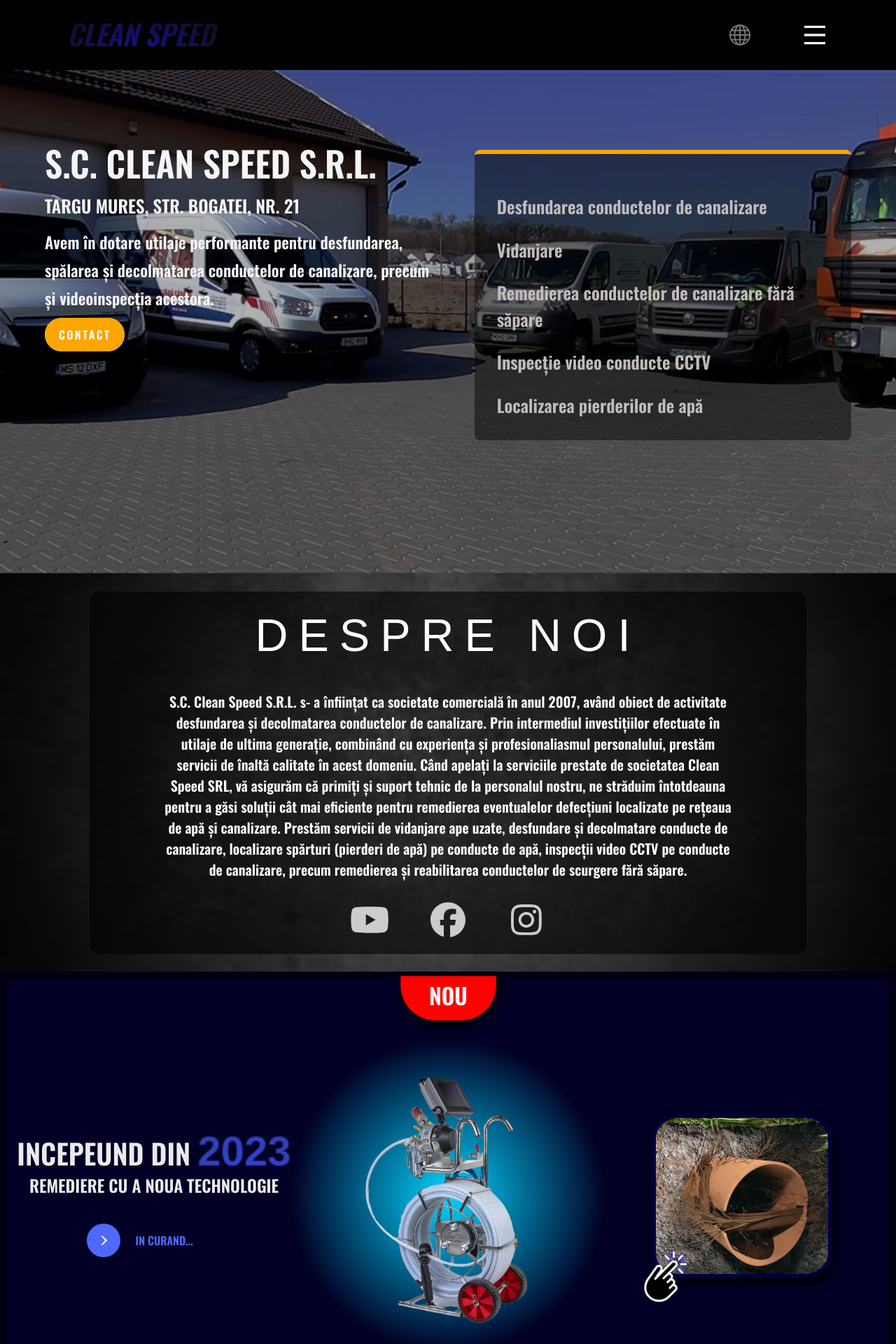
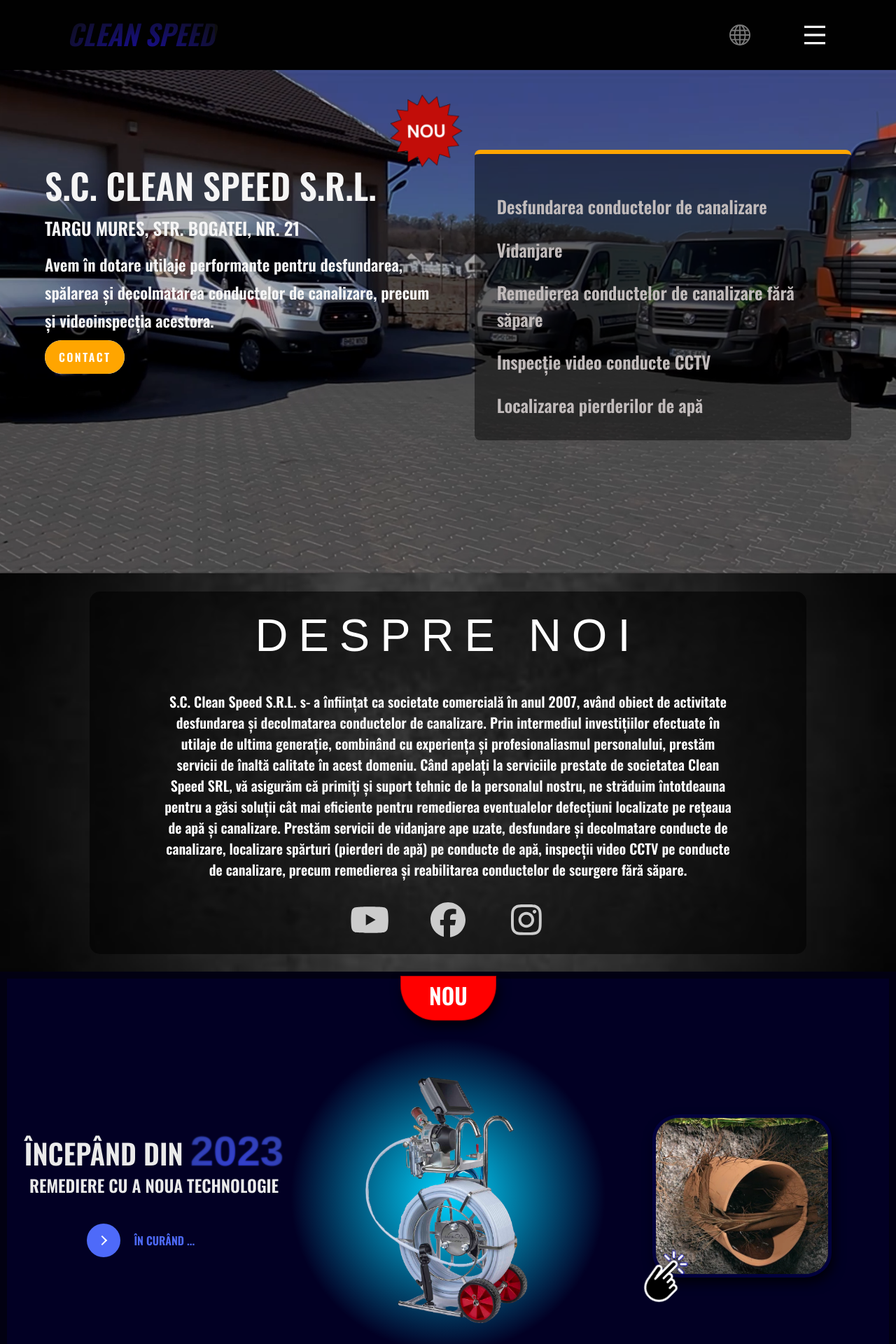
Before and after one commit to lorb0t/atestat, a React (Create React App) app: page / in a window 1280 px wide. Shown: the top 1920 px of the page at 70% size. Built offline with nearby package versions, Linux system fonts and the light colour scheme; a web font is replaced by a local one.

Commit message:
added new sticker to home page
Co-authored-by: lorb0t <lorb0t@users.noreply.github.com>

```diff
--- a/src/Home.jsx
+++ b/src/Home.jsx
@@ -17,7 +17,7 @@
         <About />
       </div>
 
-      <div id="linening">
+      <div>
         <Lineing />
       </div>
 
--- a/src/assets/locales/hu/translation.json
+++ b/src/assets/locales/hu/translation.json
@@ -108,5 +108,9 @@
   "meres8_1": "Víz és csatornaszolgáltató vállalatok",
   "meres8_2": "Néptanácsok",
   "meres8_3": "Jogi személyek",
-  "meres8_4": "Fizikai személyek"
+  "meres8_4": "Fizikai személyek",
+  "soon": "Hamarosan ...",
+  "remediere": "Bélelés egy új technológiával",
+  "incepund": "Kezdetét veszi",
+  "new": "Új"
 }
--- a/src/assets/locales/ro/translation.json
+++ b/src/assets/locales/ro/translation.json
@@ -113,5 +113,9 @@
   "meres11_2": "Operatori rețele de apă și canal ",
   "meres11_3": "Primăriilor",
   "meres11_4": "Persoanelor juridice",
-  "meres11_5": "Persoanelor fizice"
+  "meres11_5": "Persoanelor fizice",
+  "soon": "În curând ...",
+  "remediere": "Remediere cu a noua technologie",
+  "incepund": "Începând din",
+  "new": "NOU"
 }
--- a/src/components/About/About.jsx
+++ b/src/components/About/About.jsx
@@ -31,7 +31,7 @@
             </a>
           </div>
           <div className="instagram">
-            <a href="#">
+            <a href="#" id="linening">
               <FontAwesomeIcon icon={faInstagram} className="to-insta" />
             </a>
           </div>
--- a/src/components/Header/Header.jsx
+++ b/src/components/Header/Header.jsx
@@ -8,6 +8,9 @@
 import { Link, animateScroll as scroll } from "react-scroll";
 import { motion } from "framer-motion";
 
+import newStickerHun from "../../assets/Images_for_web/newHunSticker.png";
+import newRomSticker from "../../assets/Images_for_web/newRomSticker.png";
+
 export const Header = () => {
   const { t, i18n } = useTranslation();
   return (
@@ -15,6 +18,23 @@
       {/* zoom_in */}
       <div className="header_main">
         <div className="header_comp-motto">
+          <a href="#linening">
+            {i18n.language === "ro" ? (
+              <motion.img
+                src={newRomSticker}
+                alt="new sticker"
+                className="newSticker"
+                whileHover={{ scale: 1.2, rotate: -20 }}
+              />
+            ) : (
+              <motion.img
+                src={newStickerHun}
+                alt="new sticker"
+                className="newSticker"
+                whileHover={{ scale: 1.2, rotate: -20 }}
+              />
+            )}
+          </a>
           <h1>S.C. CLEAN SPEED S.R.L.</h1>
           <h2>TARGU MURES, STR. BOGATEI, NR. 21</h2>
           <h3>{t("header_motto")}</h3>
--- a/src/components/Header/Header.scss
+++ b/src/components/Header/Header.scss
@@ -18,6 +18,7 @@
     justify-content: space-between;
 
     .header_comp-motto {
+      position: relative;
       color: white;
       margin-left: 5%;
       margin-top: 8%;
@@ -80,6 +81,8 @@
       border-top: 6px solid orange;
       border-radius: 8px;
       padding: 2rem;
+
+      width: -moz-fit-content;
       width: fit-content;
 
       margin: 9% 5% 2% 5%;
@@ -167,3 +170,12 @@
     font-size: 35px;
   }
 }
+
+.newSticker {
+  position: absolute;
+  right: -50px;
+  top: -70px;
+  width: 110px;
+  height: 110px;
+  z-index: 1;
+}
--- a/src/components/Linening/Lineing.jsx
+++ b/src/components/Linening/Lineing.jsx
@@ -22,16 +22,15 @@
     <div className="line_main_bg" ref={ref}>
       <div className="line_content_left linening_show">
         <h1>
-          Incepeund din <span className="linening_show_span">2023</span>
+          {t("incepund")} <span className="linening_show_span">2023</span>
         </h1>
-        <h2>Remediere cu a noua technologie</h2>
+        <h2>{t("remediere")}</h2>
         <button className="learn-more">
           <span className="circle" aria-hidden="true">
             <span className="icon arrow"></span>
           </span>
           <span className="button-text">
-            {/* <Link to="/dugulas/">{t("learnMoreButton")}</Link> */}
-            <Link to="">In curand...</Link>
+            <Link to="">{t("soon")}</Link>
           </span>
         </button>
       </div>
@@ -49,7 +48,7 @@
             }`}
           >
             {/* <h1>{t("Lineing.new")}</h1> */}
-            <h1>nou</h1>
+            <h1>{t("new")}</h1>
           </div>
         </motion.div>
 
```
Also changed, not shown: src/assets/Images_for_web/newHunSticker.png (added), src/assets/Images_for_web/newRomSticker.png (added).
